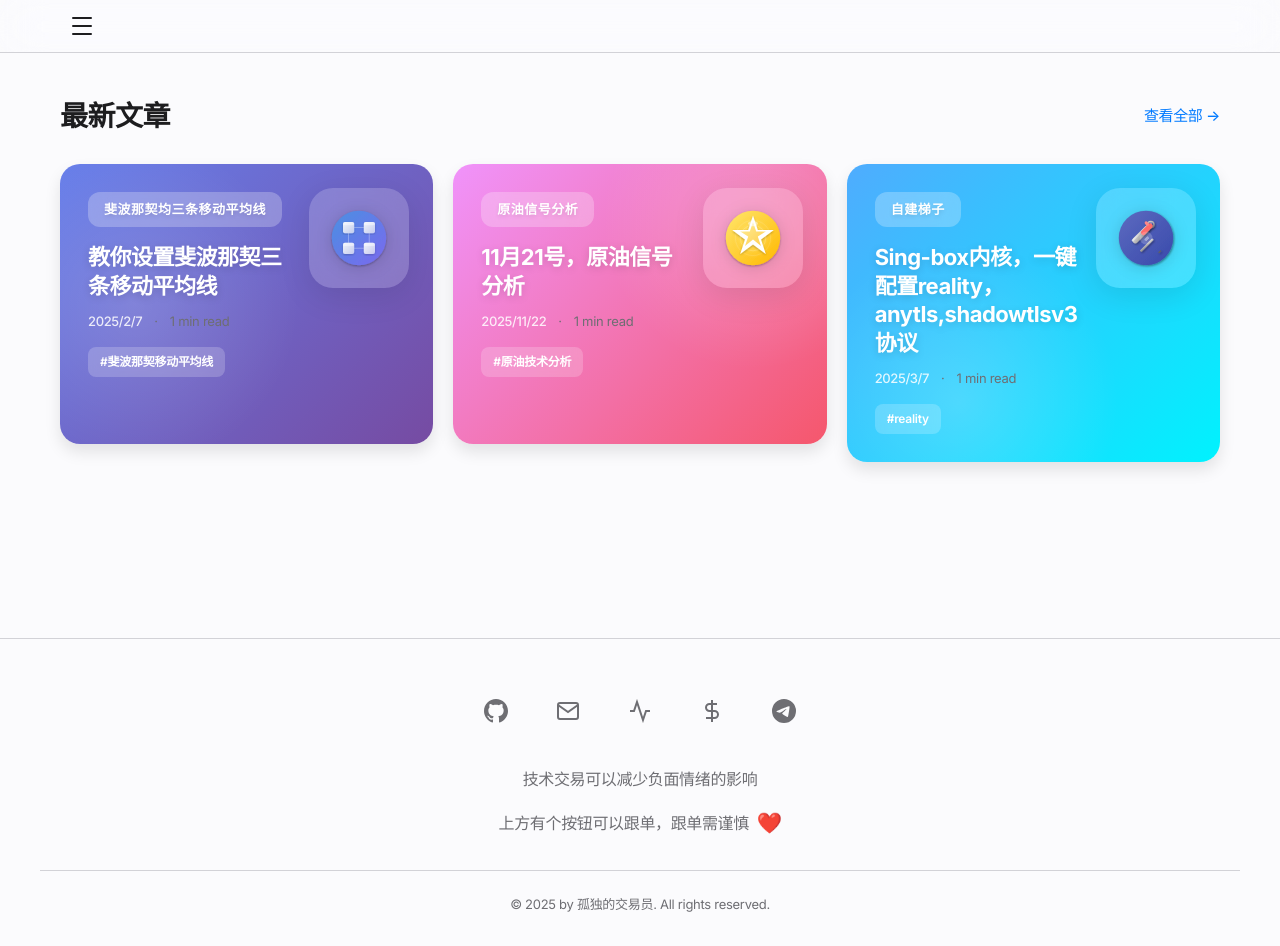
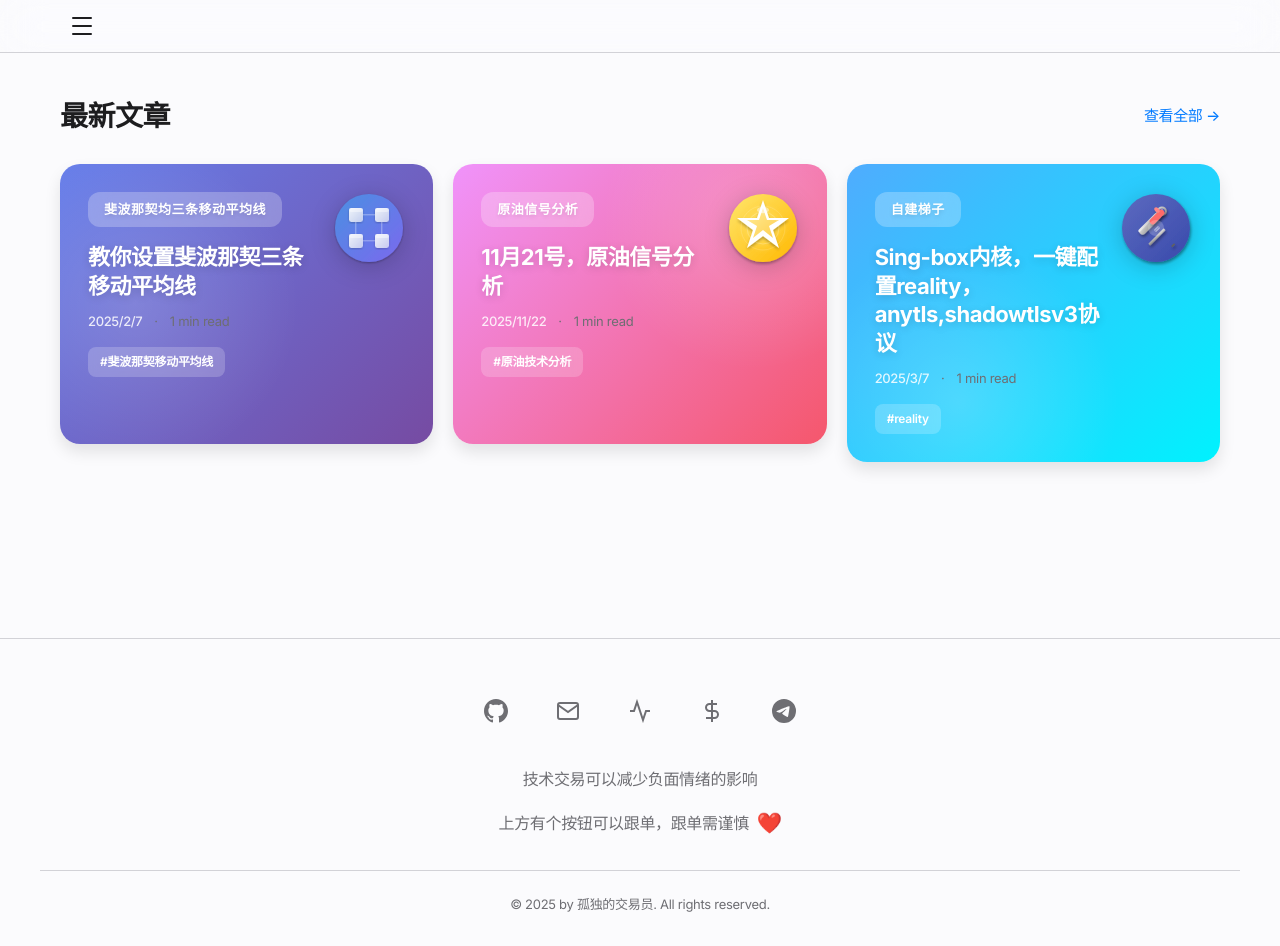
Before and after one commit to sd87671067/blog, a Next.js app: page / in a window 1280 px wide. Built offline with nearby package versions, Linux system fonts and the light colour scheme.

Commit message:
更新博客

```diff
--- a/components/PostCard.tsx
+++ b/components/PostCard.tsx
@@ -76,7 +76,6 @@ export default function PostCard({ post, index }: { post: Post; index: number })
 
   const handleClick = (e: React.MouseEvent) => {
     setIsClicked(true)
-    // 更快的跳转速度：250ms
     setTimeout(() => {
       window.location.href = `/posts/${post.slug}`
     }, 250)
@@ -142,21 +141,39 @@ export default function PostCard({ post, index }: { post: Post; index: number })
           }
         `}</style>
 
+        {/* 渐变背景层 */}
         <div style={{ position: 'absolute', top: 0, left: 0, right: 0, bottom: 0, background: cardStyle.background, opacity: 1 }} />
+
+        {/* 图案层 */}
         <div style={{ position: 'absolute', top: 0, left: 0, right: 0, bottom: 0, background: cardStyle.pattern, opacity: 1 }} />
 
+        {/* 纯图标 - 移除装饰方框 */}
         <div style={{
-          position: 'absolute', top: '24px', right: '24px', width: '100px', height: '100px', borderRadius: '24px',
-          background: 'rgba(255, 255, 255, 0.18)', backdropFilter: 'blur(12px)', display: 'flex', alignItems: 'center', justifyContent: 'center',
-          transform: isHovered ? 'rotate(8deg) scale(1.08)' : 'rotate(0deg) scale(1)', transition: 'all 0.5s cubic-bezier(0.4, 0, 0.2, 1)',
-          boxShadow: '0 8px 32px rgba(0, 0, 0, 0.1)'
+          position: 'absolute',
+          top: '24px',
+          right: '24px',
+          width: '80px',
+          height: '80px',
+          display: 'flex',
+          alignItems: 'center',
+          justifyContent: 'center',
+          transform: isHovered ? 'rotate(8deg) scale(1.1)' : 'rotate(0deg) scale(1)',
+          transition: 'all 0.5s cubic-bezier(0.4, 0, 0.2, 1)',
         }}>
-          <div style={{ transform: isHovered ? 'rotate(-8deg) scale(1.1)' : 'rotate(0deg) scale(1)', transition: 'all 0.5s cubic-bezier(0.4, 0, 0.2, 1)', width: '64px', height: '64px', display: 'flex', alignItems: 'center', justifyContent: 'center' }}>
-            <Image src={getCategoryIcon(post.category)} alt={post.category} width={64} height={64} style={{ filter: 'drop-shadow(0 2px 8px rgba(0, 0, 0, 0.15))' }} priority={index < 3} />
-          </div>
+          <Image
+            src={getCategoryIcon(post.category)}
+            alt={post.category}
+            width={80}
+            height={80}
+            style={{
+              filter: 'drop-shadow(0 4px 12px rgba(0, 0, 0, 0.2))',
+            }}
+            priority={index < 3}
+          />
         </div>
 
-        <div style={{ padding: '28px', paddingRight: '140px', position: 'relative', zIndex: 1, flex: 1, display: 'flex', flexDirection: 'column' }}>
+        {/* 内容层 */}
+        <div style={{ padding: '28px', paddingRight: '120px', position: 'relative', zIndex: 1, flex: 1, display: 'flex', flexDirection: 'column' }}>
           <div style={{ display: 'inline-block', padding: '8px 16px', borderRadius: '12px', backgroundColor: 'rgba(255, 255, 255, 0.25)', backdropFilter: 'blur(10px)', color: '#ffffff', fontSize: '13px', fontWeight: 700, marginBottom: '16px', letterSpacing: '0.5px', width: 'fit-content', textShadow: '0 2px 4px rgba(0, 0, 0, 0.1)' }}>
             {post.category}
           </div>
```
